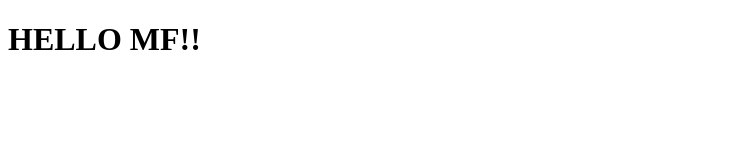
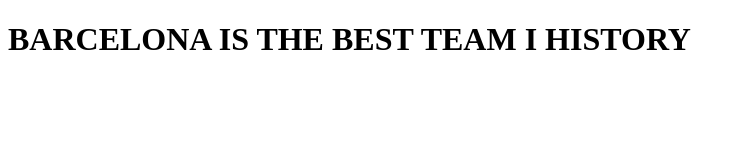
Before and after one commit to ralfuhed/AJ, a plain HTML site: page Index.html in a window 1280 px wide. Shown: the whole page, without its empty margins (0-745 px from the left). Drawn offline with Linux system fonts and the light colour scheme.

Commit message:
final commit

```diff
--- a/Index.html
+++ b/Index.html
@@ -7,7 +7,7 @@
   </head>
   <body>
     <h1>
-        HELLO MF!!
+        BARCELONA IS THE BEST TEAM I HISTORY
     </h1>
   </body>
 </html>
```
